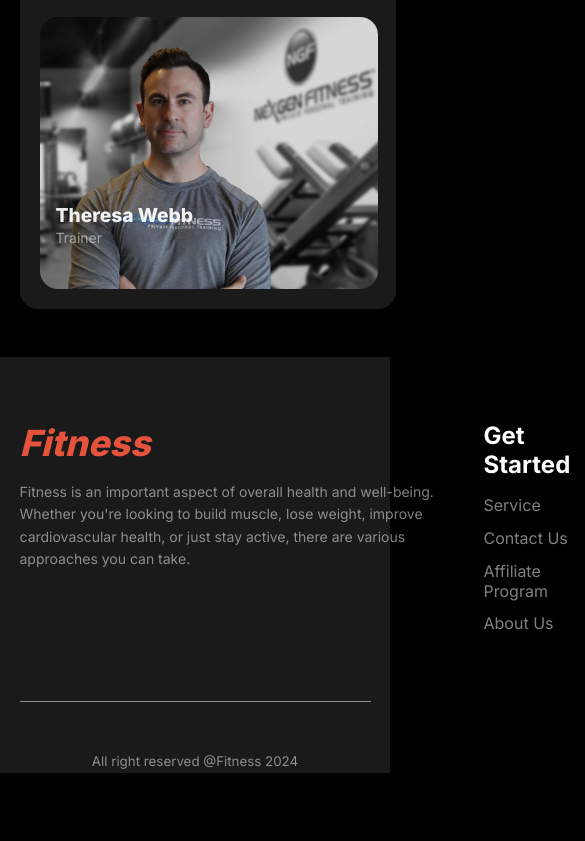
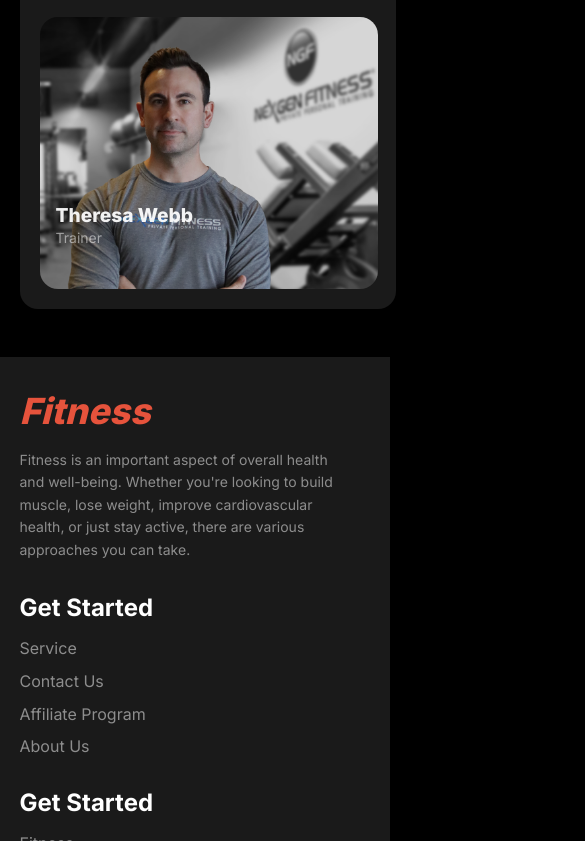
Before and after one commit to Muhammad-Piyas/assignment-two, a plain HTML site: page index.html in a window 390 px wide. Shown: the part 5079-5920 px from the top of the page, 585 px wide, since content can reach past the window. Before the commit the page ends 5852 px from the top, so only its background shows below. Drawn offline with Linux system fonts and the light colour scheme; a web font is replaced by a local one.

Commit message:
Footer Section Responsive Done

```diff
--- a/style/responsive.css
+++ b/style/responsive.css
@@ -256,7 +256,7 @@
 /* ==== Meet Our Team Style Start ==== */
 .img-background{
   width: 23.5rem;
-  height: 1188px;
+  height: 74.25rem;
   display: block;
 }
 
@@ -287,22 +287,43 @@
 .our-img-content-two{
   width: 21.125rem;
   height: 17rem;
+  order: 1;
 }
 
 .our-img-content-three{
   width: 21.125rem;
   height: 17rem;
+  order: 3;
 }
 
 .our-img-content-five{
   width: 21.125rem;
   height: 17rem;
-  grid
+  order: 2;
 }
 
 .our-img-content-six{
   width: 21.125rem;
   height: 17rem;
+  order: 4;
 }
 /* ==== Meet Our Team Style End ==== */
+
+/* ====  Footer Style Section Start ====  */
+.footer{
+  width: 100%;
+  height: 57rem;
+ background: rgba(255, 255, 255, 0.1);
 }
+
+.footer-Container{
+  display: grid;
+  grid-template-columns: repeat(1, 1fr);
+  padding-top: 2rem;
+}
+
+.footer-content-one p{
+  width: 21rem;
+}
+
+}
--- a/style/style.css
+++ b/style/style.css
@@ -588,6 +588,4 @@ border: 3px solid rgb(34, 34, 34);
   margin-top: 2rem;
   text-align: center;
  }
-
-
  /* ==== Footer Style Section End ====  */
```
